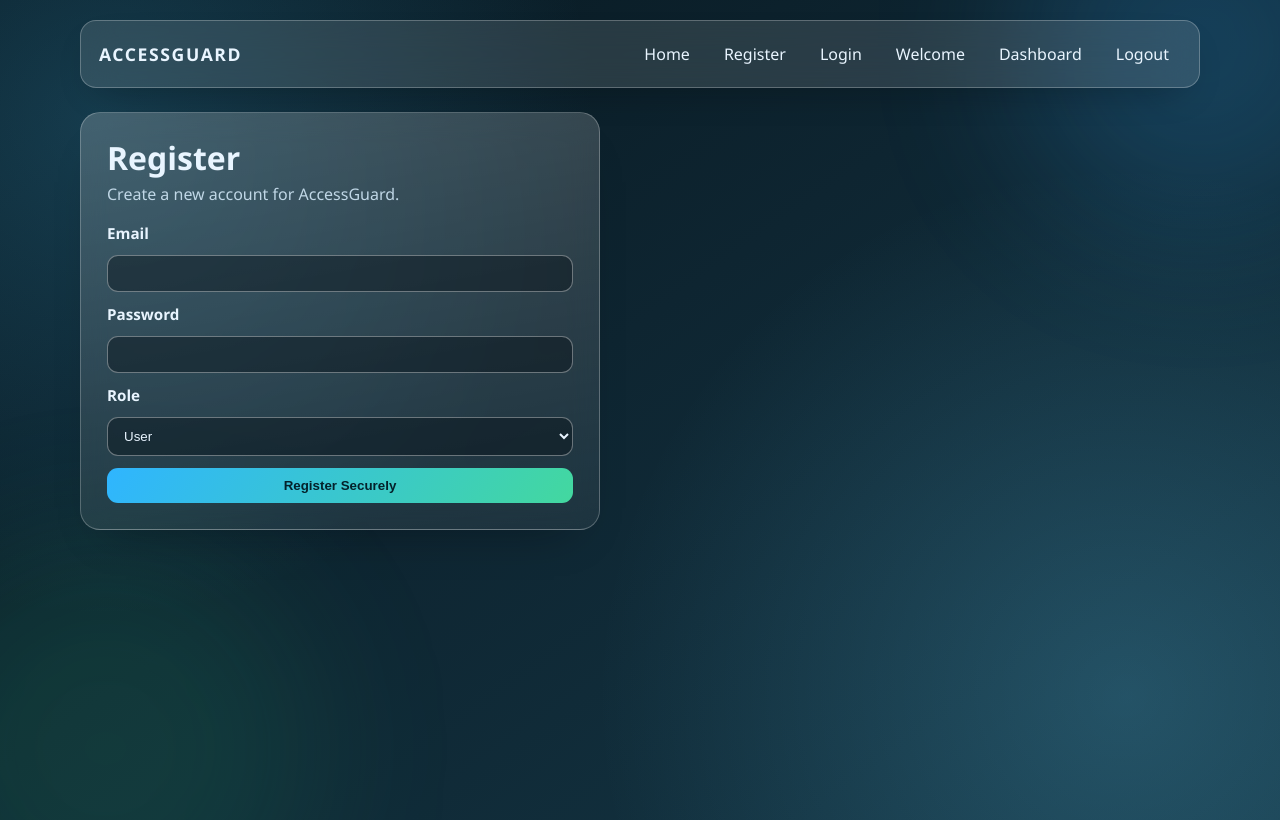
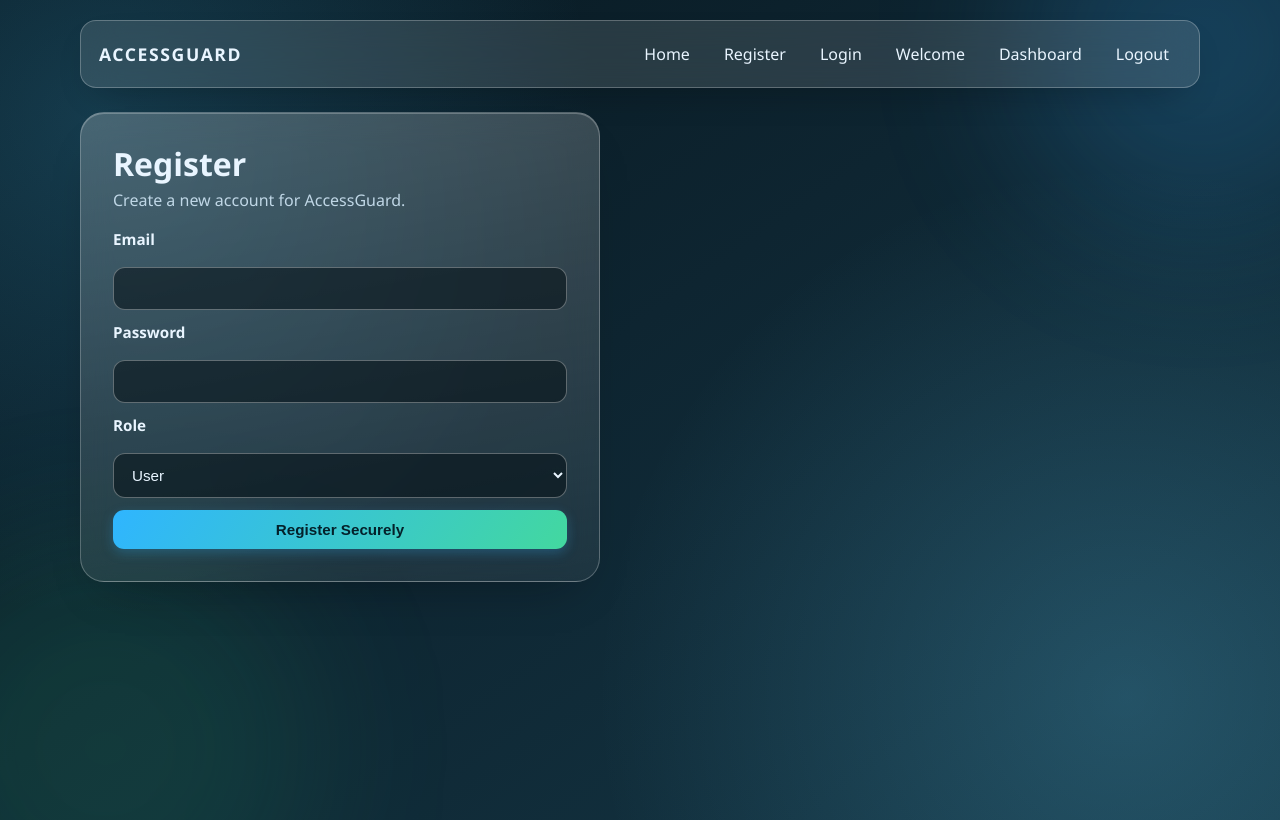
Before and after one commit to ManishPatil2005/accessguard, a FastAPI app: page /register in a window 1280 px wide. Run offline with FastAPI, Linux system fonts and the light colour scheme.

Commit message:
ui: enhance styling with better buttons, inputs, animations, and visual polish

```diff
--- a/static/style.css
+++ b/static/style.css
@@ -102,11 +102,11 @@ nav a:hover {
 
 .glass-card {
     border: 1px solid var(--glass-border);
-    border-radius: 20px;
-    background: linear-gradient(170deg, rgba(255, 255, 255, 0.2), rgba(255, 255, 255, 0.06));
-    backdrop-filter: blur(14px);
-    box-shadow: 0 24px 46px -30px var(--shadow);
-    padding: 26px;
+    border-radius: 24px;
+    background: linear-gradient(170deg, rgba(255, 255, 255, 0.22), rgba(255, 255, 255, 0.06));
+    backdrop-filter: blur(16px);
+    box-shadow: 0 24px 48px -28px var(--shadow), inset 0 1px 0 rgba(255, 255, 255, 0.24);
+    padding: 32px;
     animation: rise 0.55s ease;
 }
 
@@ -165,32 +165,53 @@ h3 {
 .btn {
     border: 0;
     border-radius: 11px;
-    padding: 10px 14px;
+    padding: 11px 20px;
     font-weight: 600;
     text-decoration: none;
     cursor: pointer;
-    transition: transform 0.22s ease, filter 0.22s ease;
+    transition: transform 0.22s ease, filter 0.22s ease, box-shadow 0.22s ease;
+    font-size: 0.95rem;
 }
 
 .btn:hover {
+    transform: translateY(-2px);
+    filter: brightness(1.08);
+    box-shadow: 0 8px 16px rgba(0, 0, 0, 0.3);
+}
+
+.btn:active {
     transform: translateY(-1px);
-    filter: brightness(1.06);
 }
 
 .btn-primary {
     background: linear-gradient(125deg, #2fb5ff, #43d89f);
     color: #04212a;
+    box-shadow: 0 4px 12px rgba(47, 181, 255, 0.25);
+}
+
+.btn-primary:hover {
+    box-shadow: 0 8px 20px rgba(47, 181, 255, 0.35);
 }
 
 .btn-secondary {
     background: rgba(255, 255, 255, 0.19);
     color: var(--text-main);
     border: 1px solid rgba(255, 255, 255, 0.32);
+    box-shadow: 0 4px 12px rgba(255, 255, 255, 0.08);
+}
+
+.btn-secondary:hover {
+    background: rgba(255, 255, 255, 0.25);
 }
 
 .btn-warning {
     background: linear-gradient(125deg, #ffb347, #ffcf77);
     color: #312102;
+    box-shadow: 0 4px 12px rgba(255, 179, 71, 0.25);
+}
+
+.btn-warning:hover {
+    box-shadow: 0 8px 20px rgba(255, 179, 71, 0.35);
 }
 
 .form-card {
@@ -206,42 +227,58 @@ h3 {
 label {
     font-weight: 600;
     font-size: 0.95rem;
+    display: block;
+    margin-bottom: 6px;
 }
 
 input,
 select {
     width: 100%;
-    border-radius: 11px;
-    border: 1px solid rgba(255, 255, 255, 0.36);
-    background: rgba(5, 15, 22, 0.42);
+    border-radius: 12px;
+    border: 1px solid rgba(255, 255, 255, 0.32);
+    background: rgba(5, 15, 22, 0.54);
     color: var(--text-main);
-    padding: 10px 12px;
+    padding: 12px 14px;
     outline: none;
+    font-size: 0.95rem;
+    transition: border-color 0.24s ease, background 0.24s ease, box-shadow 0.24s ease;
+}
+
+input:hover,
+select:hover {
+    background: rgba(5, 15, 22, 0.62);
+    border-color: rgba(255, 255, 255, 0.42);
 }
 
 input:focus,
 select:focus {
     border-color: var(--accent);
-    box-shadow: 0 0 0 3px rgba(106, 213, 255, 0.19);
+    background: rgba(5, 15, 22, 0.72);
+    box-shadow: 0 0 0 3px rgba(106, 213, 255, 0.25), inset 0 0 0 1px rgba(106, 213, 255, 0.12);
 }
 
 .alert {
-    margin-top: 14px;
-    border-radius: 11px;
-    padding: 10px 12px;
-    border: 1px solid rgba(255, 255, 255, 0.22);
+    margin-top: 16px;
+    border-radius: 13px;
+    padding: 13px 14px;
+    border: 1px solid rgba(255, 255, 255, 0.24);
+    animation: slideIn 0.35s ease;
+    font-weight: 500;
 }
 
 .alert.success {
-    background: rgba(53, 208, 132, 0.22);
+    background: rgba(53, 208, 132, 0.18);
+    border-color: rgba(53, 208, 132, 0.4);
 }
 
 .alert.error {
-    background: rgba(255, 107, 107, 0.2);
+    background: rgba(255, 107, 107, 0.18);
+    border-color: rgba(255, 107, 107, 0.4);
 }
 
 .alert.info {
-    background: rgba(106, 213, 255, 0.18);
+    background: rgba(106, 213, 255, 0.16);
+    border-color: rgba(106, 213, 255, 0.4);
 }
 
 .table-wrap {
@@ -354,3 +391,14 @@ th {
         opacity: 1;
     }
 }
+
+@keyframes slideIn {
+    from {
+        transform: translateX(-20px);
+        opacity: 0;
+    }
+    to {
+        transform: translateX(0);
+        opacity: 1;
+    }
+}
```
